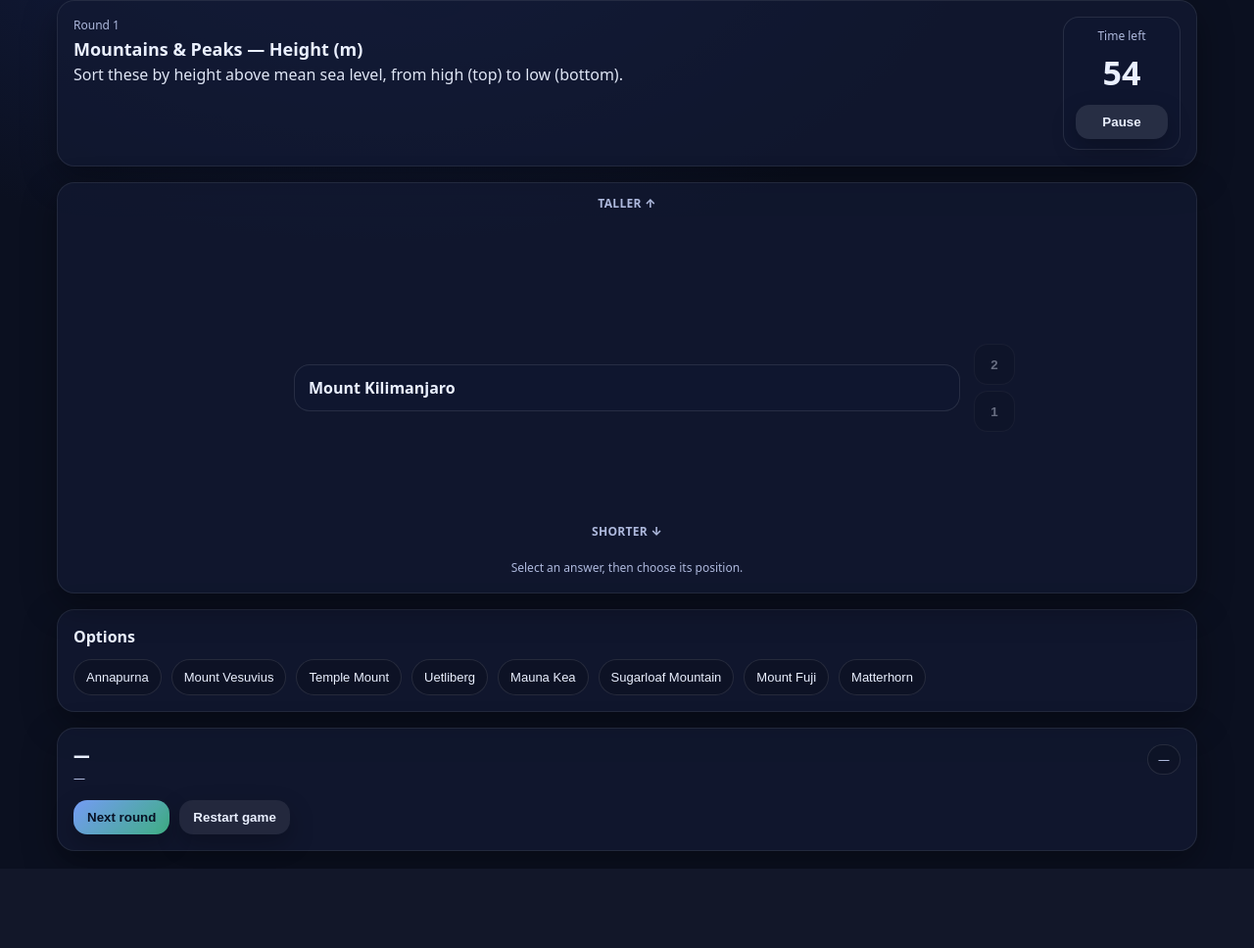
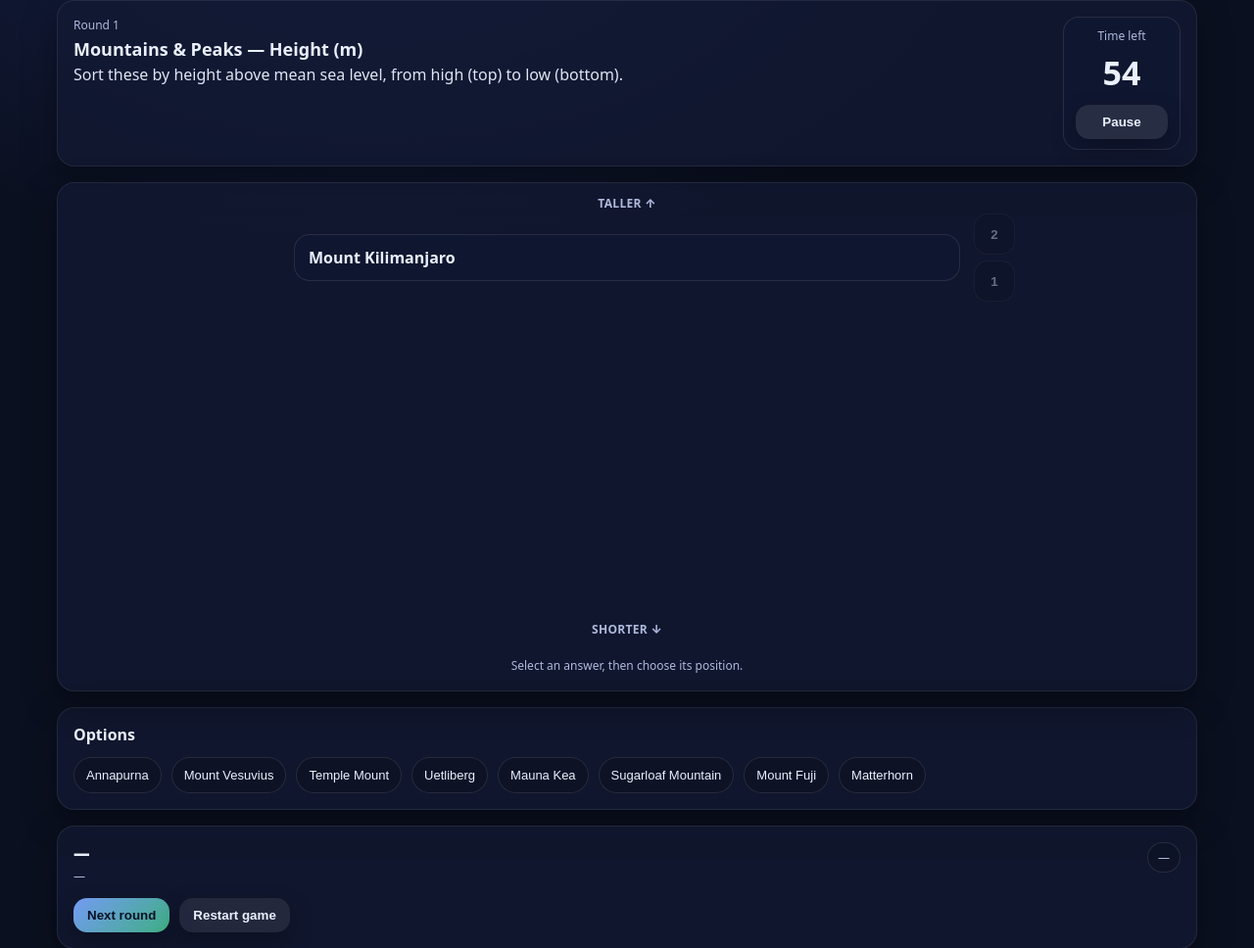
Before and after one commit to Hendriela/gameshow, a Flask app: page /sorting in a window 1280 px wide. Shown: the part 113-1081 px from the top of the page at 98% size. Before the commit the page ends 1000 px from the top, so only its background shows below. Run offline with Flask 3, Linux system fonts and the light colour scheme.

Commit message:
Center card auto-scales with list size. Game seems to be functional now

```diff
--- a/static/sorting.css
+++ b/static/sorting.css
@@ -49,10 +49,20 @@
 
 .centerCard{
   position:relative;
-  min-height:420px;
-  display:flex;flex-direction:column;align-items:center;justify-content:center;
-  overflow:hidden;
+
+  /* ✅ let it grow */
+  min-height: 520px;           /* baseline: looks good even with few items */
+  height: auto;
+
+  display:flex;
+  flex-direction:column;
+  align-items:center;
+  justify-content:flex-start;  /* list starts below top label */
+
+  padding-top: 52px;           /* space for topDir */
+  padding-bottom: 92px;        /* space for bottomDir + status */
 }
+
 .direction{
   position:absolute;left:16px;right:16px;
   display:flex;justify-content:center;
--- a/static/sorting.js
+++ b/static/sorting.js
@@ -206,6 +206,23 @@ function positionRailButtons(){
   renderPositionButtonsEnabled();
 }
 
+function adjustCenterCardHeight(){
+  const center = document.querySelector(".centerCard");
+  const wrap = document.querySelector(".sortedWrap");
+  const list = $("sortedList");
+  if(!center || !wrap || !list) return;
+
+  // Measure actual list height
+  const listHeight = list.scrollHeight;
+
+  // Add extra space for topDir + bottomDir + status + some breathing room
+  const extra = 52 + 92 + 40; // match padding-top + padding-bottom + buffer
+  const desired = listHeight + extra;
+
+  // Only grow; keep baseline minimum
+  const baseline = 520;
+  center.style.minHeight = `${Math.max(baseline, desired)}px`;
+}
 
 function renderSortedList(){
   const q = state.q;
@@ -237,7 +254,10 @@ function renderSortedList(){
   });
 
   // After the DOM paints, position the rail buttons between items
-  requestAnimationFrame(() => positionRailButtons());
+  requestAnimationFrame(() => {
+    positionRailButtons();
+    adjustCenterCardHeight();
+  });
 
   renderPositionButtonsEnabled();
 }
@@ -435,6 +455,7 @@ function startRound(q){
   setStatus("Select an answer, then choose its position.", "");
   resetTurnTimer();
   startTimer();
+  adjustCenterCardHeight();
 }
 
 function startNextRound(){
```
